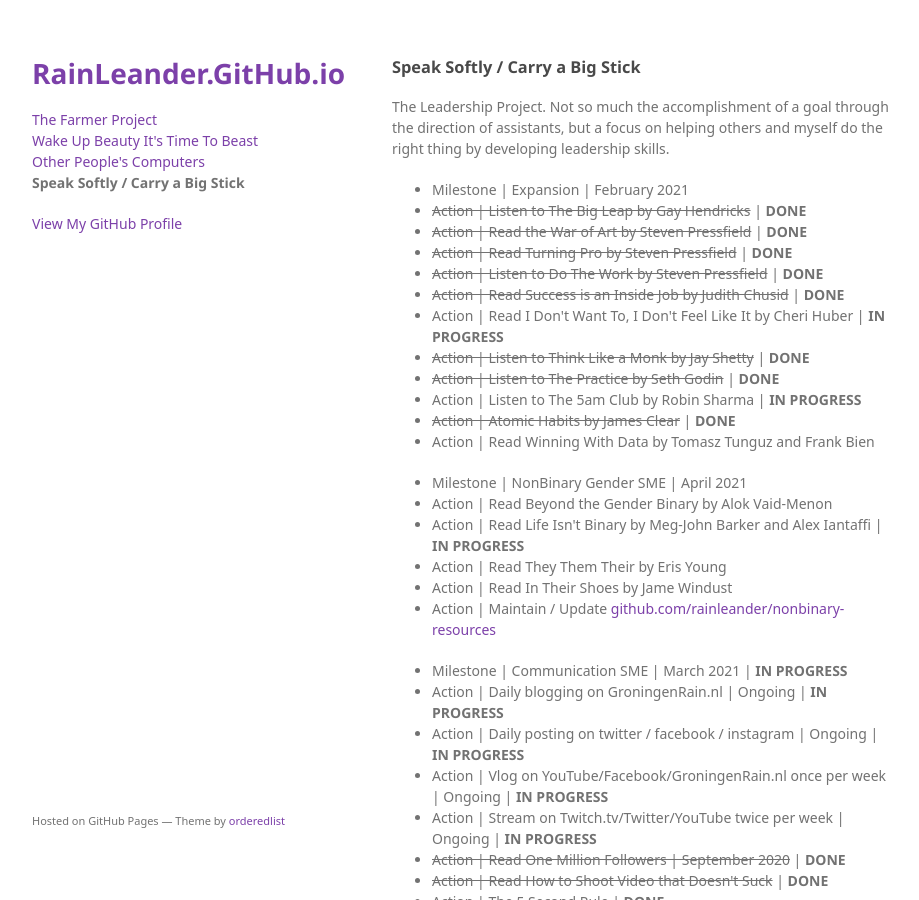
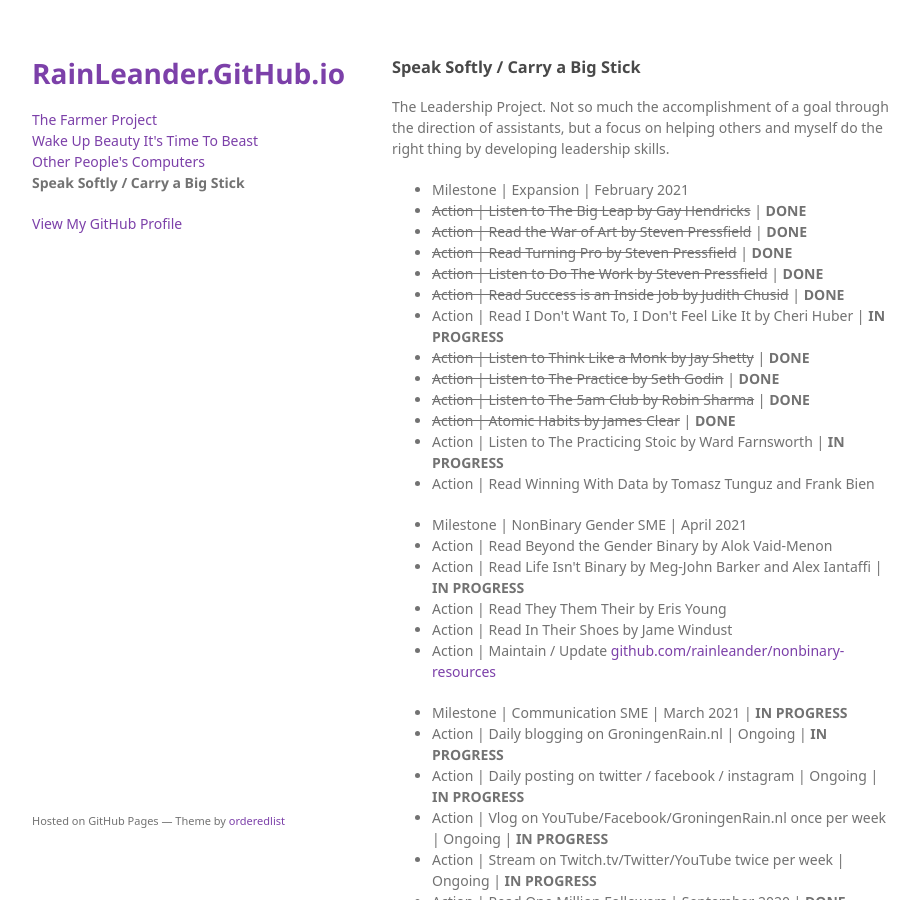
Before and after one commit to rainleander/rainleander.github.io, a Jekyll site: the page speak-softly.html, which Jekyll copies as it is, in a window 1280 px wide and 900 px high. Shown: the whole window, without its empty margins (178-1097 px from the left). Built offline with Jekyll 4.4.1, drawn with Linux system fonts in a browser that asks for light colours; some web fonts are replaced.

Commit message:
Update speak-softly.html

```diff
--- a/speak-softly.html
+++ b/speak-softly.html
@@ -39,8 +39,9 @@
         <li>Action | Read I Don't Want To, I Don't Feel Like It by Cheri Huber | <b>IN PROGRESS</b></li>
         <li><del>Action | Listen to Think Like a Monk by Jay Shetty</del> | <b>DONE</b></li>
         <li><del>Action | Listen to The Practice by Seth Godin</del> | <b>DONE</b></li>
-        <li>Action | Listen to The 5am Club by Robin Sharma | <b>IN PROGRESS</b></li>
+          <li><del>Action | Listen to The 5am Club by Robin Sharma</del> | <b>DONE</b></li>
         <li><del>Action | Atomic Habits by James Clear</del> | <b>DONE</b></li>
+          <li>Action | Listen to The Practicing Stoic by Ward Farnsworth | <b>IN PROGRESS</b></li>
         <li>Action | Read Winning With Data by Tomasz Tunguz and Frank Bien</li></ul>
 
         <ul><li>Milestone | NonBinary Gender SME | April 2021</li>
```
